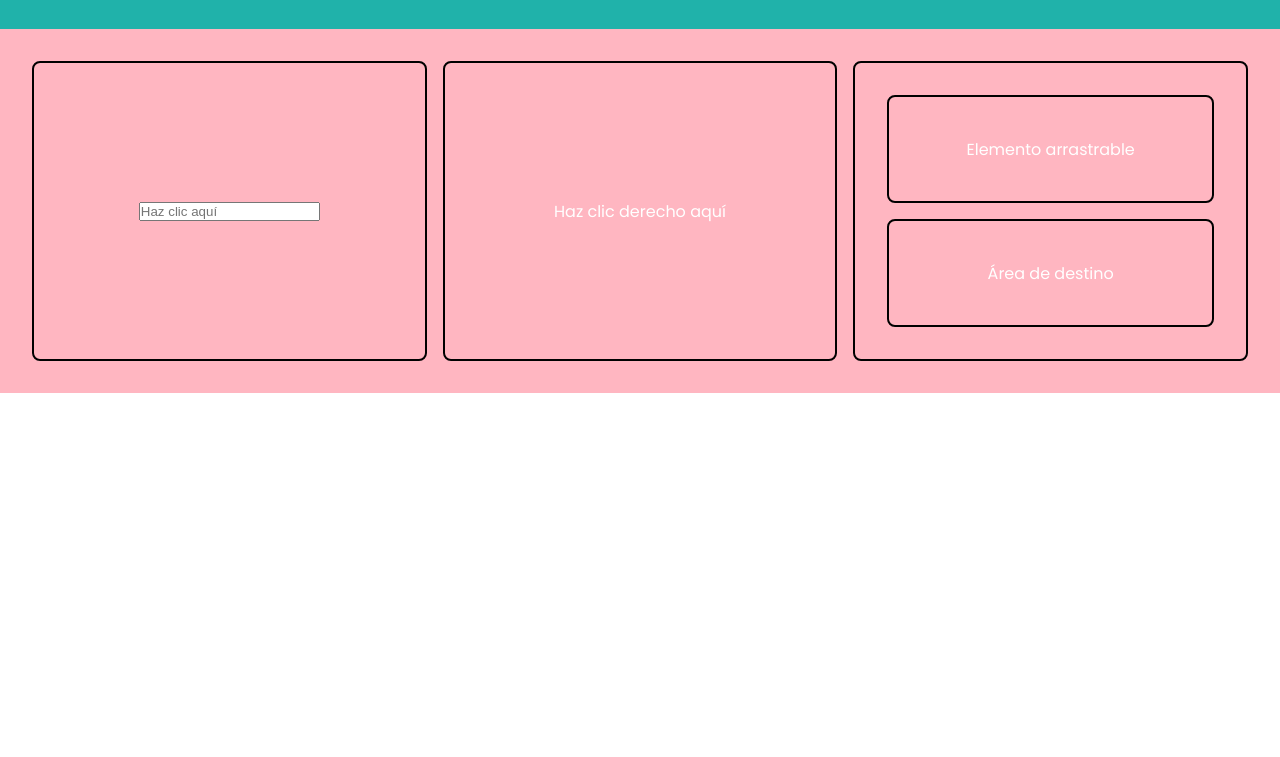
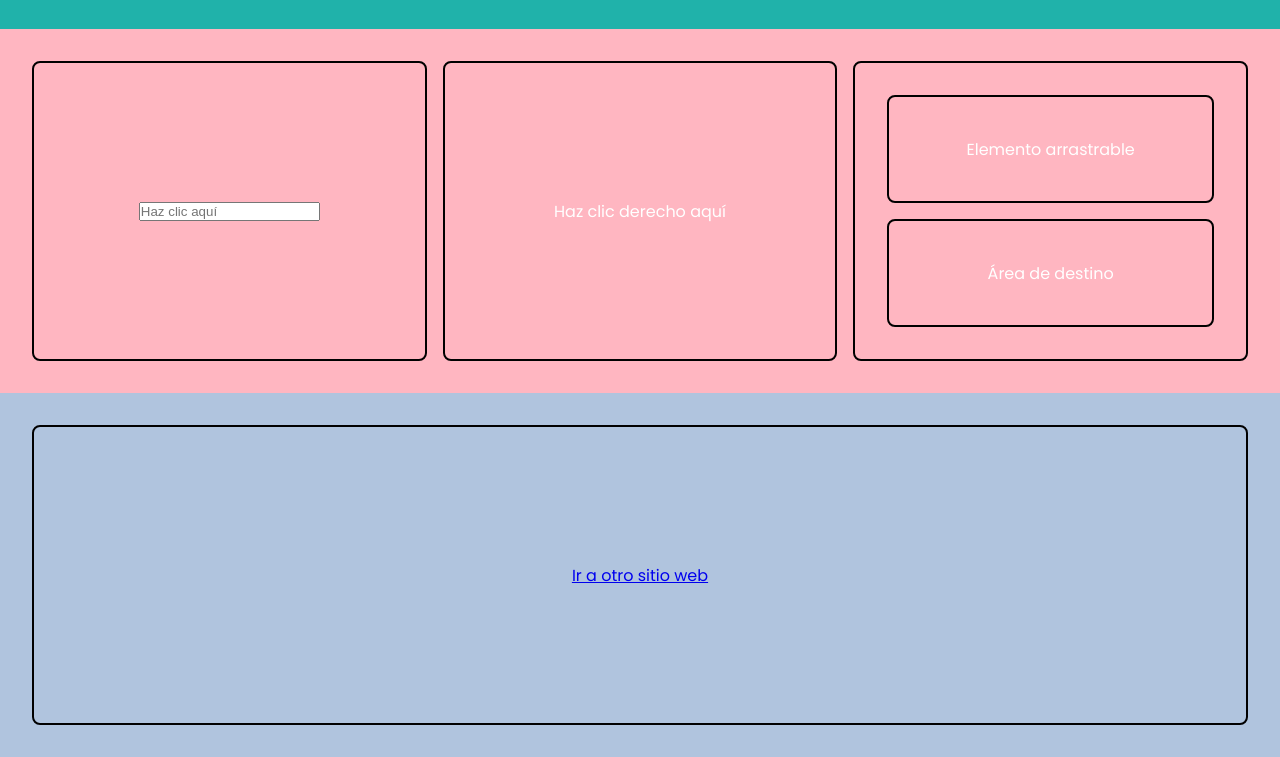
Before and after one commit to Juanma0186/DWEC, a plain HTML site: page TEMA_3/PRACTICAS/Eventos_2/index.html in a window 1280 px wide. Shown: the part 1839-2596 px from the top of the page. Before the commit the page ends 2232 px from the top, so only its background shows below. Drawn offline with Linux system fonts and the light colour scheme.

Commit message:
Cambios menores

```diff
--- a/TEMA_3/PRACTICAS/Eventos_2/index.html
+++ b/TEMA_3/PRACTICAS/Eventos_2/index.html
@@ -96,6 +96,10 @@
             <div id="droppable">Área de destino</div>
         </div>
     </div>
+
+    <div class="navegacion">
+        <div><a href="https://www.google.com">Ir a otro sitio web</a></div>
+    </div>
 </body>
 
 </html>
--- a/TEMA_3/PRACTICAS/Eventos_2/script.js
+++ b/TEMA_3/PRACTICAS/Eventos_2/script.js
@@ -3,11 +3,9 @@
 const buttonClick = document.querySelector("#buttonClick");
 const buttonMOver = document.querySelector("#buttonMOver");
 const buttonMDU = document.querySelector("#buttonMDU");
-
 const textClick = document.querySelector("#textClick");
 const textMOver = document.querySelector("#textMOver");
 const textMDU = document.querySelector("#textMDU");
-
 const divOver = document.querySelector(".mouseOver");
 
 buttonClick.addEventListener("click", () => {
@@ -108,11 +106,20 @@ div2.addEventListener("contextmenu", (event) => {
 draggable.addEventListener("dragstart", (event) => {
   event.dataTransfer.setData("text/plain", "Este es un elemento arrastrable");
 });
+
 droppable.addEventListener("dragover", (event) => {
   event.preventDefault();
 });
+
 droppable.addEventListener("drop", (event) => {
   event.preventDefault();
   const data = event.dataTransfer.getData("text/plain");
   droppable.innerHTML = data;
 });
+
+//?EVENTOS DE NAVEGACIÓN
+
+document.addEventListener("beforeunload", (event) => {
+  event.preventDefault(); // Previene que la ventana se cierre inmediatamente
+  event.returnValue = "No te vayas :(";
+});
--- a/TEMA_3/PRACTICAS/Eventos_2/style.css
+++ b/TEMA_3/PRACTICAS/Eventos_2/style.css
@@ -180,6 +180,29 @@ body {
     border-radius: 8px;
     justify-content: center;
     align-items: center;
+}
+
+.navegacion {
+    display: grid;
+    grid-template-columns: repeat(1, 1fr);
+    grid-template-rows: repeat(1, 300px);
+    gap: 1em;
+    height: auto;
+    padding: 2em;
+    background: lightsteelblue;
+}
+
+.navegacion>div {
+    border: 2px solid black;
+    border-radius: 8px;
+    padding: 2em;
+    display: flex;
+    gap: 1em;
+    flex-direction: column;
+    justify-content: center;
+    align-items: center;
+    transition: all 0.5s ease;
+    color: white;
 
 }
 
```
